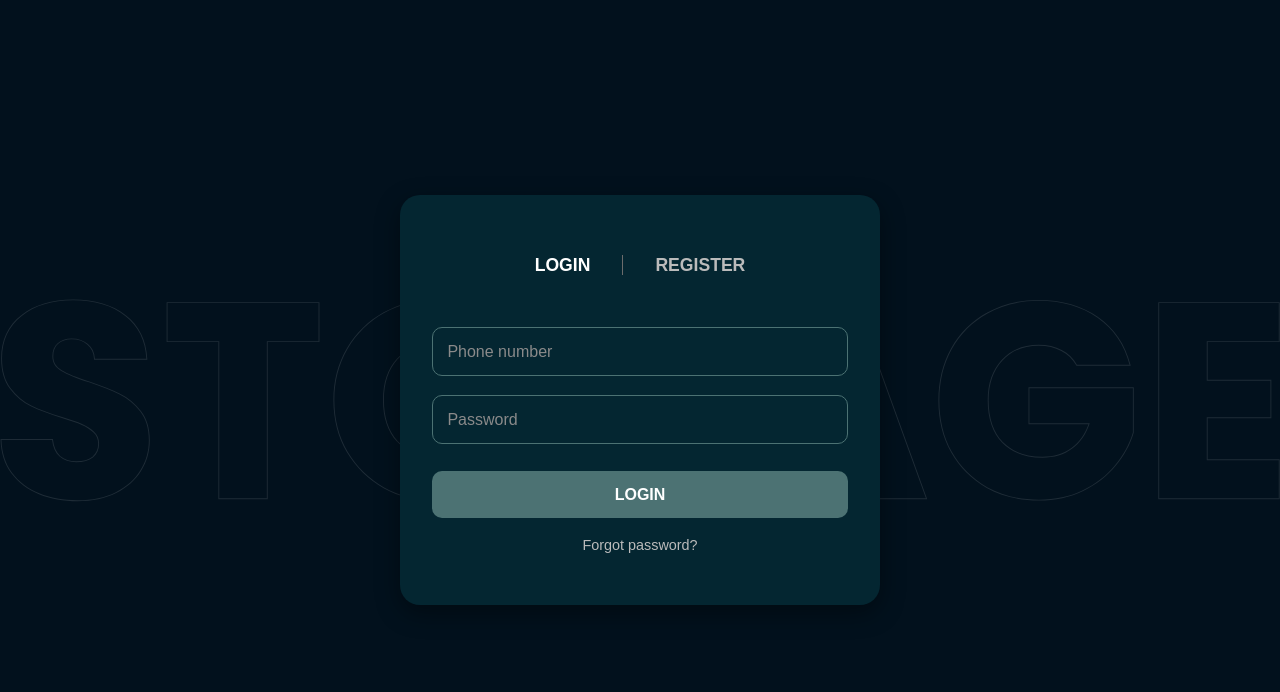
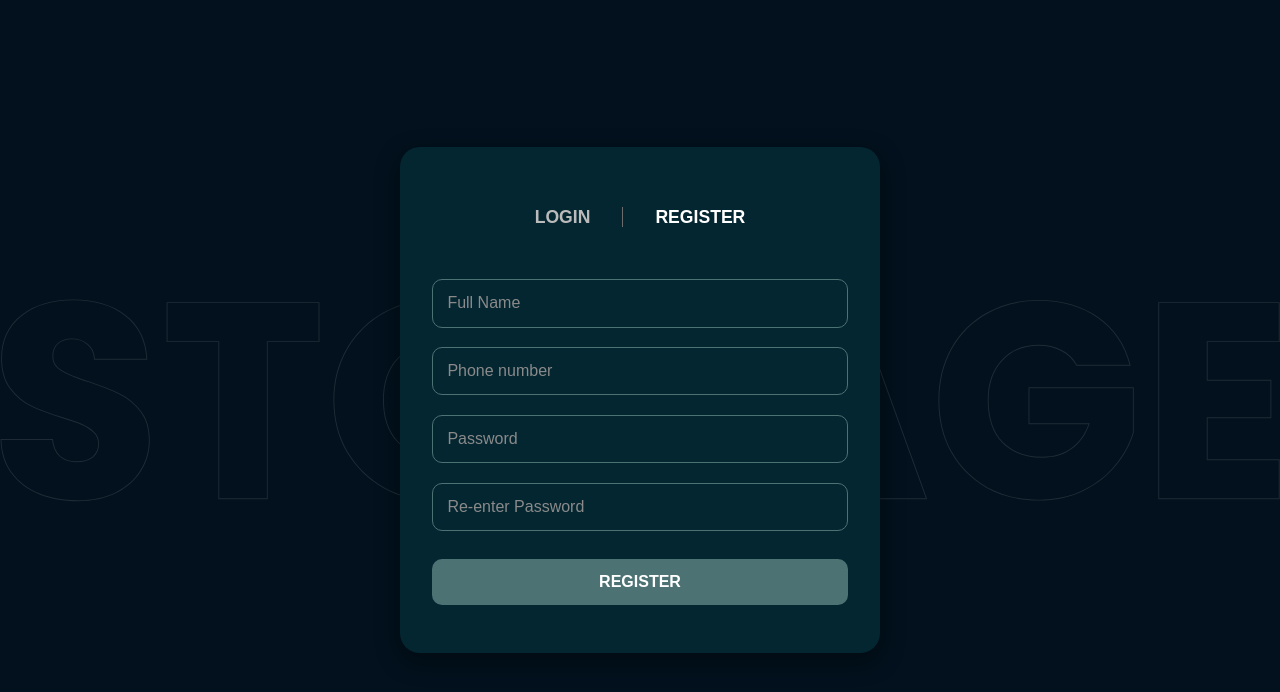
Before and after one commit to D3c0deM3/SStore-web-platform, a React (Create React App) app: page /signin in a window 1280 px wide. Both pictures are taken after a click on the element "REGISTER". Shown: the top 692 px of the page. Built offline with nearby package versions, Linux system fonts and the light colour scheme.

Commit message:
registration design complete

```diff
--- a/src/pages/RegistrationPage.jsx
+++ b/src/pages/RegistrationPage.jsx
@@ -1,20 +1,47 @@
+import { useState } from "react";
 import "../styles/RegistrationPage.css";
 
 const RegistrationPage = () => {
+  const [activeTab, setActiveTab] = useState("login");
+
   return (
     <div className="registration-container">
       <div className="form-card">
         <div className="tabs">
-          <span className="tab active">LOGIN</span>
+          <span
+            className={`tab ${activeTab === "login" ? "active" : ""}`}
+            onClick={() => setActiveTab("login")}
+          >
+            LOGIN
+          </span>
           <div className="divider"></div>
-          <span className="tab">REGISTER</span>
+          <span
+            className={`tab ${activeTab === "register" ? "active" : ""}`}
+            onClick={() => setActiveTab("register")}
+          >
+            REGISTER
+          </span>
         </div>
+
+        {activeTab === "login" ? (
           <form className="form">
             <input type="tel" placeholder="Phone number" />
             <input type="password" placeholder="Password" />
             <button type="submit">LOGIN</button>
           </form>
+        ) : (
+          <form className="form">
+            <input type="text" placeholder="Full Name" />
+            <input type="tel" placeholder="Phone number" />
+            <input type="password" placeholder="Password" />
+            <input type="password" placeholder="Re-enter Password" />
+            <button type="submit">REGISTER</button>
+          </form>
+        )}
+
+        {activeTab === "login" && (
           <div className="forgot-password">Forgot password?</div>
+        )}
       </div>
     </div>
   );
```
Lines whose indentation alone changed are shown as unchanged.
